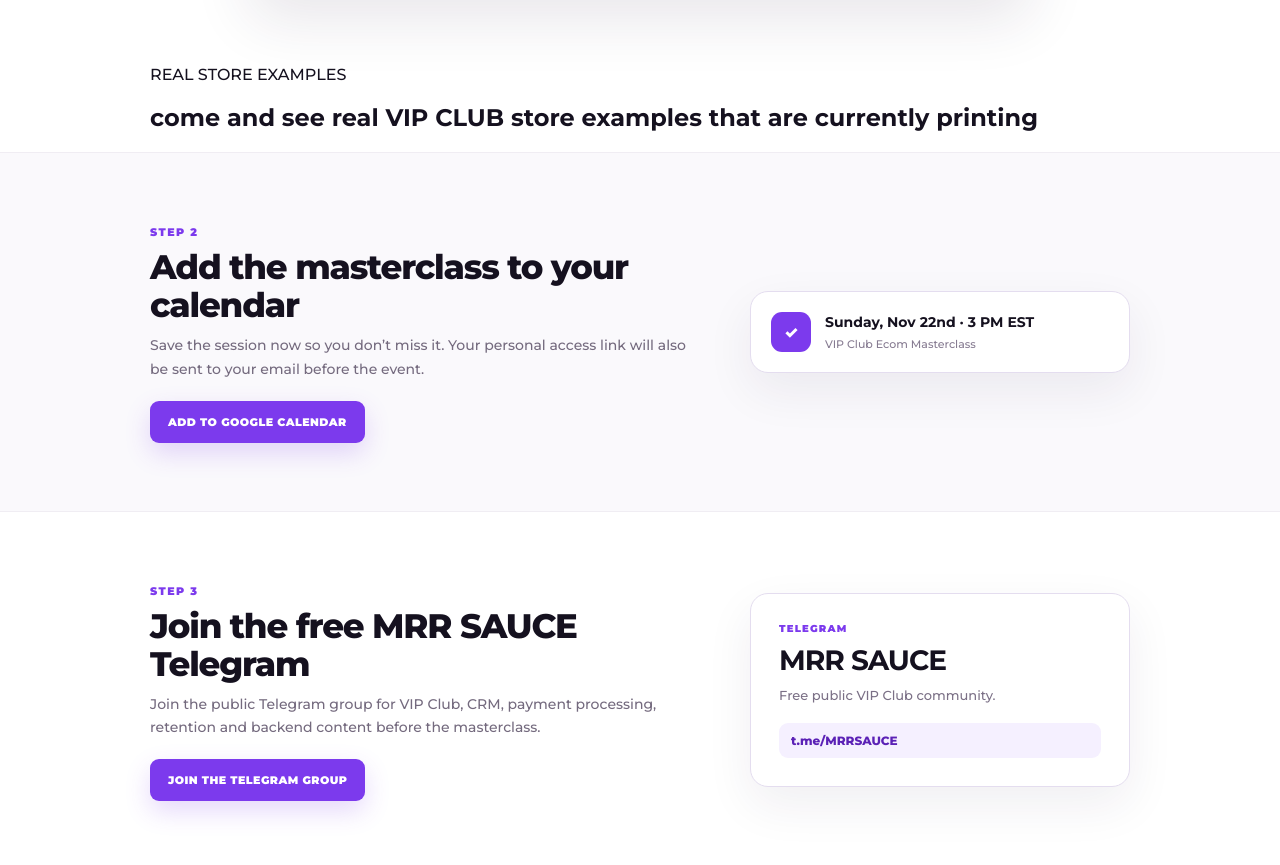
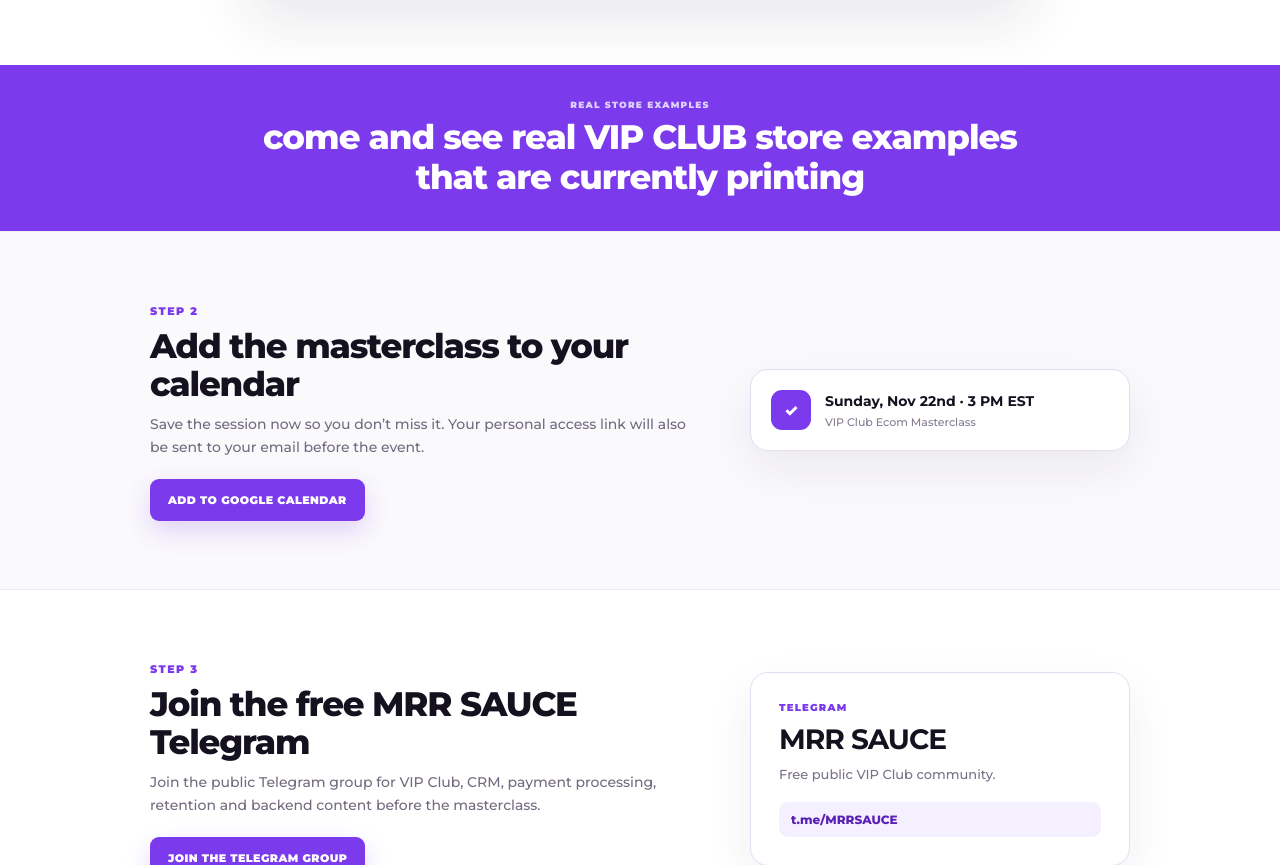
Before and after one commit to mrmrr4/mrr-vip-club-webinar-funnel, a plain HTML site: page landing-page-3/registered.html in a window 1280 px wide. Shown: the part 1248-2113 px from the top of the page. Drawn offline with Linux system fonts and the light colour scheme.

Commit message:
Style real store proof strip on Funnel 3 confirmation

```diff
--- a/landing-page-3/registered.css
+++ b/landing-page-3/registered.css
@@ -123,3 +123,30 @@ footer p{font-size:10px;line-height:1.6}
   .reverse .step-copy{order:1}
   .section-heading h2{font-size:34px}
 }
+.proof-strip{
+  padding:34px 0;
+  background:var(--purple);
+}
+.proof-strip-inner{
+  text-align:center;
+}
+.proof-strip-kicker{
+  color:#ddd0ff;
+  font-size:9px;
+  font-weight:900;
+  letter-spacing:.14em;
+  text-transform:uppercase;
+}
+.proof-strip h2{
+  max-width:760px;
+  margin:7px auto 0;
+  color:#fff;
+  font-size:clamp(24px,3.4vw,34px);
+  line-height:1.18;
+  letter-spacing:-.03em;
+  font-weight:800;
+}
+@media(max-width:760px){
+  .proof-strip{padding:28px 0}
+  .proof-strip h2{font-size:25px}
+}
```
